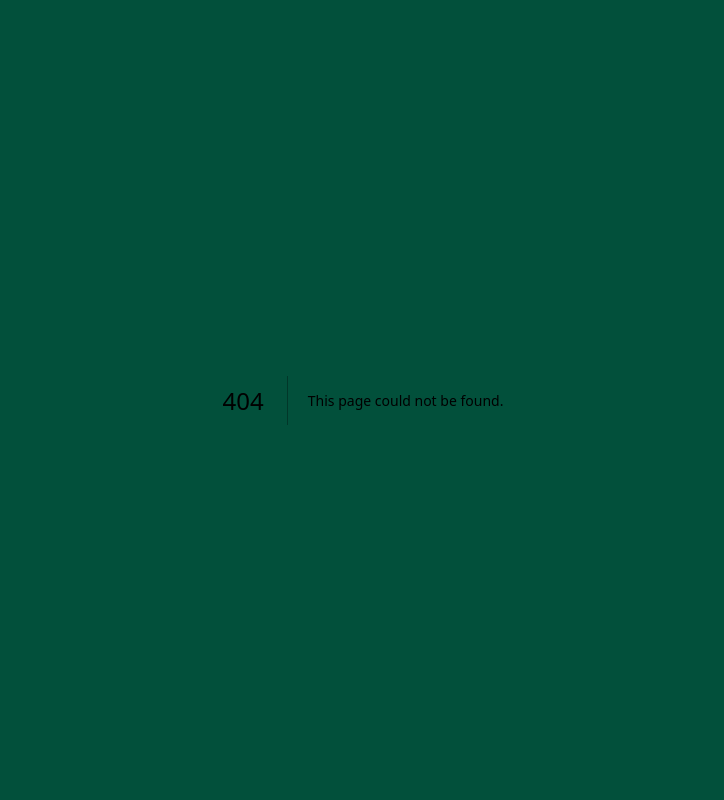
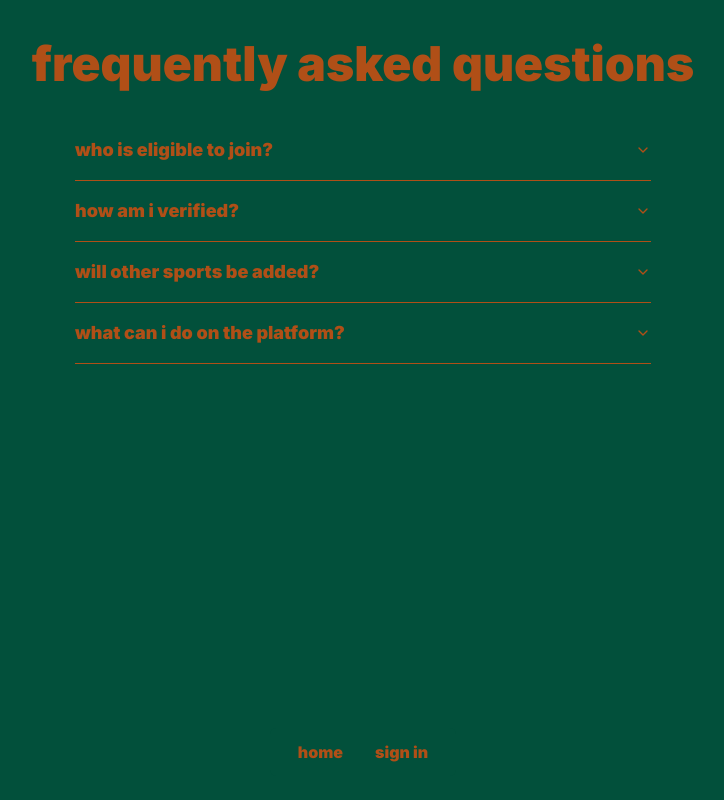
Before and after one commit to luciusscala/collegiatenetwork, a Next.js app: page /faq in a window 1280 px wide. Before the commit this address had no page. Shown: the whole page, without its empty margins (277-1001 px from the left). Built offline with nearby package versions, Linux system fonts and the light colour scheme.

Commit message:
updated alerts, added faq

```diff
--- a/app/(auth-pages)/sign-up/page.tsx
+++ b/app/(auth-pages)/sign-up/page.tsx
@@ -24,7 +24,7 @@ export default async function Signup(props: {
         <div className="flex flex-col gap-2 [&>input]:mb-3 mt-8">
           <Input label="full name" id="name" name="name" placeholder="name as shown on roster" />
           <Input label="school email" id="email" name="email" placeholder="you@school.edu" required />
-          <Input label="password" id="password" name="password" type="password" placeholder="password" minLength={6} required />
+          <Input label="password" id="password" name="password" type="password" placeholder="your password" minLength={6} required />
           <SubmitButton formAction={signUpAction} pendingText="Signing up...">
             check eligibility
           </SubmitButton>
--- a/app/actions.ts
+++ b/app/actions.ts
@@ -30,7 +30,7 @@ export const signUpAction = async (formData: FormData) => {
   });
 
   if (!response.ok) {
-    throw new Error("Verification failed");
+    return encodedRedirect("error", "/sign-up", "sorry, something went wrong");
   }
 
   const verifyStatus = await response.json();
@@ -71,7 +71,7 @@ export const signUpAction = async (formData: FormData) => {
   return encodedRedirect(
     "success",
     "/sign-up",
-    "Thanks for signing up! Please check your email for a verification link.",
+    "you are eligible. please check your email for a verification link.",
   );
 };
 
--- /dev/null
+++ b/app/faq/page.tsx
@@ -0,0 +1,62 @@
+import Link from "next/link";
+import Navbar from "@/components/Navbar";
+import {
+  Accordion,
+  AccordionContent,
+  AccordionItem,
+  AccordionTrigger,
+} from "@/components/ui/accordion";
+
+export default function FAQPage() {
+  return (
+    <>
+      <main className="min-h-screen w-full bg-[#02503B] px-4 py-10" style={{ fontFamily: 'Inter, sans-serif' }}>
+        <h1 className="text-3xl md:text-4xl lg:text-5xl font-black mb-8 text-[#B04F17] text-center">
+          frequently asked questions
+        </h1>
+        <div className="max-w-xl mx-auto">
+          <Accordion type="single" collapsible className="w-full">
+            <AccordionItem value="eligibility" className="border-[#B04F17]">
+              <AccordionTrigger className="text-[#B04F17] font-black text-lg hover:text-[#963f0f]">
+                who is eligible to join?
+              </AccordionTrigger>
+              <AccordionContent className="text-[#B04F17]">
+                anyone on an NCAA Division I, II, or III mens or womens soccer team is eligible to join.
+              </AccordionContent>
+            </AccordionItem>
+            <AccordionItem value="verification" className="border-[#B04F17]">
+              <AccordionTrigger className="text-[#B04F17] font-black text-lg hover:text-[#963f0f]">
+                how am i verified?
+              </AccordionTrigger>
+              <AccordionContent className="text-[#B04F17]">
+                we verify your eligibility by checking your profile against your school's most recent roster.
+              </AccordionContent>
+            </AccordionItem>
+            <AccordionItem value="sports" className="border-[#B04F17]">
+              <AccordionTrigger className="text-[#B04F17] font-black text-lg hover:text-[#963f0f]">
+                will other sports be added?
+              </AccordionTrigger>
+              <AccordionContent className="text-[#B04F17]">
+                we are currently focused on soccer, but we will be adding other sports in the future.
+              </AccordionContent>
+             </AccordionItem>
+             <AccordionItem value="features" className="border-[#B04F17]">
+              <AccordionTrigger className="text-[#B04F17] font-black text-lg hover:text-[#963f0f]">
+                what can i do on the platform?
+              </AccordionTrigger>
+              <AccordionContent className="text-[#B04F17]">
+                create training sessions or organize scrimmages with other collegiate athletes in the area.
+              </AccordionContent>
+             </AccordionItem>
+          </Accordion>
+        </div>
+      </main>
+      <div className="fixed bottom-0 left-0 w-full z-50 flex justify-center pb-6">
+        <Navbar navItems={[
+          { href: "/", label: "home" },
+          { href: "/sign-in", label: "sign in" },
+        ]} />
+      </div>
+    </>
+  );
+}
--- a/app/page.tsx
+++ b/app/page.tsx
@@ -6,10 +6,10 @@ export default function Home() {
     <>
       <main className="min-h-screen min-w-full flex items-center justify-center bg-[#02503B]">
         <div className="flex flex-col items-center">
-          <h1 className="text-6xl font-black mb-8" style={{ color: "#B04F17" }}>
+          <h1 className="text-3xl md:text-5xl lg:text-6xl font-black mb-4 md:mb-8 px-4 text-center" style={{ color: "#B04F17" }}>
             This is the landing page.
           </h1>
-          <div className="mt-2 text-2xl" style={{ color: "#B04F17" }}>
+          <div className="mt-2 text-lg md:text-xl lg:text-2xl px-4 text-center" style={{ color: "#B04F17" }}>
             check your eligibility{" "}
             <Link
               href="/sign-up"
@@ -24,6 +24,7 @@ export default function Home() {
       <div className="fixed bottom-0 left-0 w-full z-50 flex justify-center pb-6">
         <Navbar navItems={[
           { href: "/sign-in", label: "sign in" },
+          { href: "/faq", label: "faq" },
         ]} />
       </div>
     </>
--- a/components/form-message.tsx
+++ b/components/form-message.tsx
@@ -5,19 +5,21 @@ export type Message =
 
 export function FormMessage({ message }: { message: Message }) {
   return (
-    <div className="flex flex-col gap-2 w-full max-w-md text-sm">
+    <div className="flex flex-col gap-2 w-full max-w-md">
       {"success" in message && (
-        <div className="text-foreground border-l-2 border-foreground px-4">
+        <div className="text-green-600 text-sm font-normal mt-1">
           {message.success}
         </div>
       )}
       {"error" in message && (
-        <div className="text-destructive-foreground border-l-2 border-destructive-foreground px-4">
+        <div className="text-red-500 text-sm font-normal mt-1">
           {message.error}
         </div>
       )}
       {"message" in message && (
-        <div className="text-foreground border-l-2 px-4">{message.message}</div>
+        <div className="text-blue-600 text-sm font-normal mt-1">
+          {message.message}
+        </div>
       )}
     </div>
   );
--- /dev/null
+++ b/components/ui/accordion.tsx
@@ -0,0 +1,58 @@
+"use client"
+
+import * as React from "react"
+import * as AccordionPrimitive from "@radix-ui/react-accordion"
+import { ChevronDown } from "lucide-react"
+
+import { cn } from "@/lib/utils"
+
+const Accordion = AccordionPrimitive.Root
+
+const AccordionItem = React.forwardRef<
+  React.ElementRef<typeof AccordionPrimitive.Item>,
+  React.ComponentPropsWithoutRef<typeof AccordionPrimitive.Item>
+>(({ className, ...props }, ref) => (
+  <AccordionPrimitive.Item
+    ref={ref}
+    className={cn("border-b", className)}
+    {...props}
+  />
+))
+AccordionItem.displayName = "AccordionItem"
+
+const AccordionTrigger = React.forwardRef<
+  React.ElementRef<typeof AccordionPrimitive.Trigger>,
+  React.ComponentPropsWithoutRef<typeof AccordionPrimitive.Trigger>
+>(({ className, children, ...props }, ref) => (
+  <AccordionPrimitive.Header className="flex">
+    <AccordionPrimitive.Trigger
+      ref={ref}
+      className={cn(
+        "flex flex-1 items-center justify-between py-4 font-medium transition-all hover:underline [&[data-state=open]>svg]:rotate-180",
+        className
+      )}
+      {...props}
+    >
+      {children}
+      <ChevronDown className="h-4 w-4 shrink-0 transition-transform duration-200" />
+    </AccordionPrimitive.Trigger>
+  </AccordionPrimitive.Header>
+))
+AccordionTrigger.displayName = AccordionPrimitive.Trigger.displayName
+
+const AccordionContent = React.forwardRef<
+  React.ElementRef<typeof AccordionPrimitive.Content>,
+  React.ComponentPropsWithoutRef<typeof AccordionPrimitive.Content>
+>(({ className, children, ...props }, ref) => (
+  <AccordionPrimitive.Content
+    ref={ref}
+    className="overflow-hidden text-sm transition-all data-[state=closed]:animate-accordion-up data-[state=open]:animate-accordion-down"
+    {...props}
+  >
+    <div className={cn("pb-4 pt-0", className)}>{children}</div>
+  </AccordionPrimitive.Content>
+))
+
+AccordionContent.displayName = AccordionPrimitive.Content.displayName
+
+export { Accordion, AccordionItem, AccordionTrigger, AccordionContent }
--- a/package.json
+++ b/package.json
@@ -6,6 +6,7 @@
     "start": "next start"
   },
   "dependencies": {
+    "@radix-ui/react-accordion": "^1.2.11",
     "@radix-ui/react-checkbox": "^1.1.1",
     "@radix-ui/react-dropdown-menu": "^2.1.1",
     "@radix-ui/react-label": "^2.1.0",
--- a/tailwind.config.ts
+++ b/tailwind.config.ts
@@ -12,67 +12,93 @@ const config = {
   theme: {
   	container: {
   		center: true,
-      padding: "2rem",
+  		padding: '2rem',
   		screens: {
-        "2xl": "1400px",
-      },
+  			'2xl': '1400px'
+  		}
   	},
   	extend: {
   		colors: {
-        border: "hsl(var(--border))",
-        input: "hsl(var(--input))",
-        ring: "hsl(var(--ring))",
-        background: "hsl(var(--background))",
-        foreground: "hsl(var(--foreground))",
+  			border: 'hsl(var(--border))',
+  			input: 'hsl(var(--input))',
+  			ring: 'hsl(var(--ring))',
+  			background: 'hsl(var(--background))',
+  			foreground: 'hsl(var(--foreground))',
   			primary: {
-          DEFAULT: "hsl(var(--primary))",
-          foreground: "hsl(var(--primary-foreground))",
+  				DEFAULT: 'hsl(var(--primary))',
+  				foreground: 'hsl(var(--primary-foreground))'
   			},
   			secondary: {
-          DEFAULT: "hsl(var(--secondary))",
-          foreground: "hsl(var(--secondary-foreground))",
+  				DEFAULT: 'hsl(var(--secondary))',
+  				foreground: 'hsl(var(--secondary-foreground))'
   			},
   			destructive: {
-          DEFAULT: "hsl(var(--destructive))",
-          foreground: "hsl(var(--destructive-foreground))",
+  				DEFAULT: 'hsl(var(--destructive))',
+  				foreground: 'hsl(var(--destructive-foreground))'
   			},
   			muted: {
-          DEFAULT: "hsl(var(--muted))",
-          foreground: "hsl(var(--muted-foreground))",
+  				DEFAULT: 'hsl(var(--muted))',
+  				foreground: 'hsl(var(--muted-foreground))'
   			},
   			accent: {
-          DEFAULT: "hsl(var(--accent))",
-          foreground: "hsl(var(--accent-foreground))",
+  				DEFAULT: 'hsl(var(--accent))',
+  				foreground: 'hsl(var(--accent-foreground))'
   			},
   			popover: {
-          DEFAULT: "hsl(var(--popover))",
-          foreground: "hsl(var(--popover-foreground))",
+  				DEFAULT: 'hsl(var(--popover))',
+  				foreground: 'hsl(var(--popover-foreground))'
   			},
   			card: {
-          DEFAULT: "hsl(var(--card))",
-          foreground: "hsl(var(--card-foreground))",
-        },
+  				DEFAULT: 'hsl(var(--card))',
+  				foreground: 'hsl(var(--card-foreground))'
+  			}
   		},
   		borderRadius: {
-        lg: "var(--radius)",
-        md: "calc(var(--radius) - 2px)",
-        sm: "calc(var(--radius) - 4px)",
+  			lg: 'var(--radius)',
+  			md: 'calc(var(--radius) - 2px)',
+  			sm: 'calc(var(--radius) - 4px)'
   		},
   		keyframes: {
-        "accordion-down": {
-          from: { height: "0" },
-          to: { height: "var(--radix-accordion-content-height)" },
+  			'accordion-down': {
+  				from: {
+  					height: '0'
   				},
-        "accordion-up": {
-          from: { height: "var(--radix-accordion-content-height)" },
-          to: { height: "0" },
+  				to: {
+  					height: 'var(--radix-accordion-content-height)'
+  				}
   			},
+  			'accordion-up': {
+  				from: {
+  					height: 'var(--radix-accordion-content-height)'
+  				},
+  				to: {
+  					height: '0'
+  				}
+  			},
+  			'accordion-down': {
+  				from: {
+  					height: '0'
+  				},
+  				to: {
+  					height: 'var(--radix-accordion-content-height)'
+  				}
+  			},
+  			'accordion-up': {
+  				from: {
+  					height: 'var(--radix-accordion-content-height)'
+  				},
+  				to: {
+  					height: '0'
+  				}
+  			}
   		},
   		animation: {
-        "accordion-down": "accordion-down 0.2s ease-out",
-        "accordion-up": "accordion-up 0.2s ease-out",
-      },
-    },
+  			'accordion-down': 'accordion-down 0.2s ease-out',
+  			'accordion-up': 'accordion-up 0.2s ease-out',
+  			'accordion-down': 'accordion-down 0.2s ease-out',
+  			'accordion-up': 'accordion-up 0.2s ease-out'
+  		}
+  	}
   },
   plugins: [require("tailwindcss-animate")],
 } satisfies Config;
```
Also changed, not shown: 1 other file (tests, documents, lock files or other folders). Lines whose indentation alone changed are shown as unchanged.
